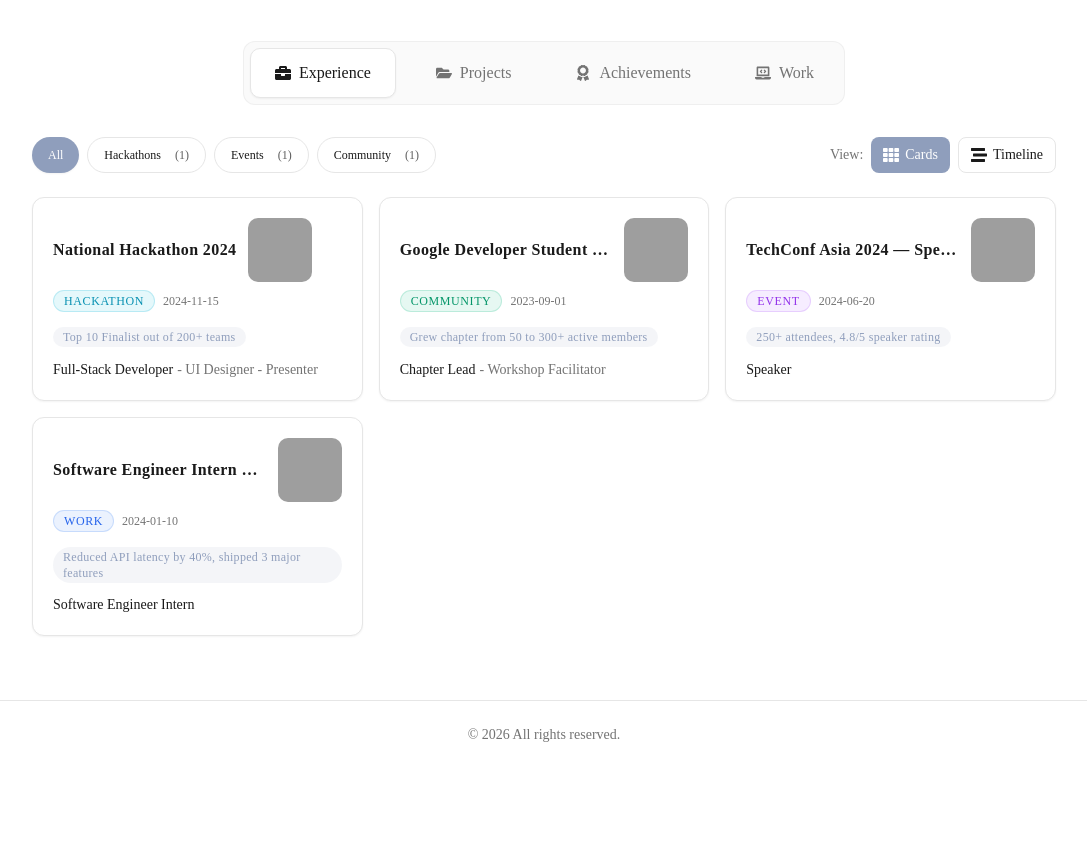
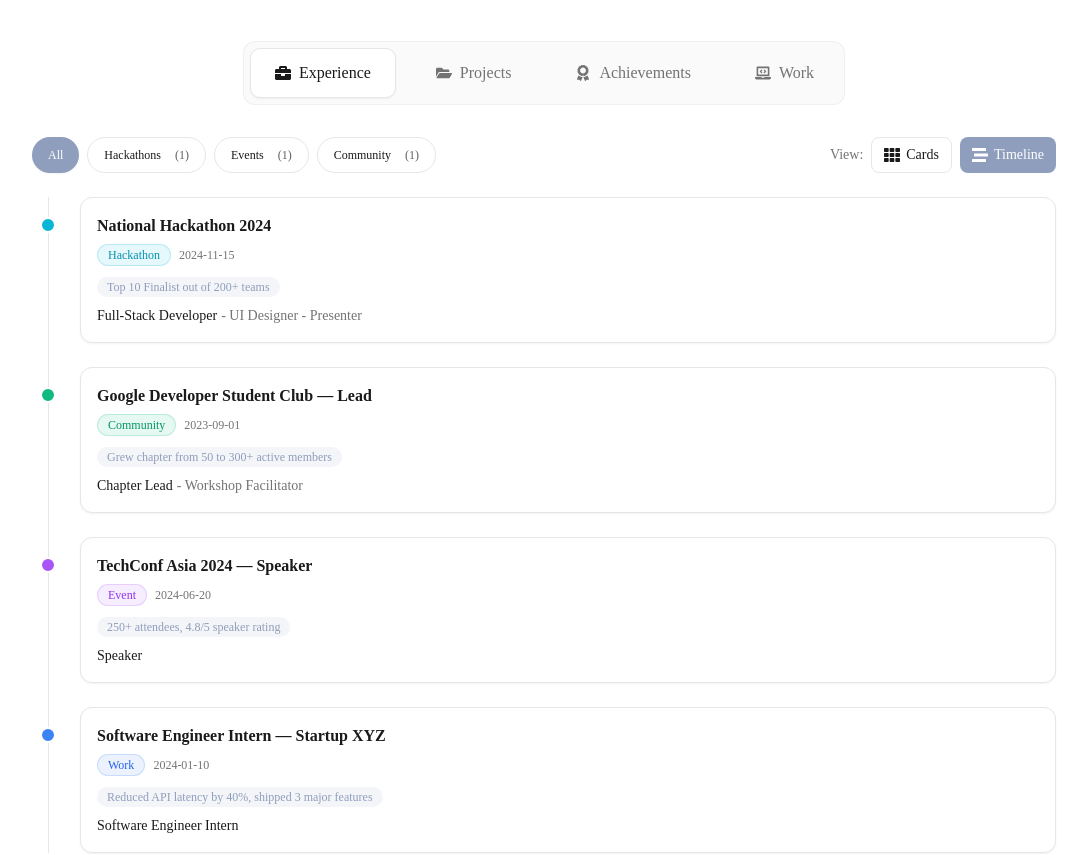
Before and after one commit to Nathasan1410/Portofolio, a Next.js app: page / in a window 1280 px wide. Shown: the part 880-1735 px from the top of the page, without its empty margins (96-1183 px from the left). Before the commit the page ends 1649 px from the top, so only its background shows below. Built offline with nearby package versions, Linux system fonts and the light colour scheme; grey boxes are pictures that could not be loaded.

Commit message:
fix: set timeline as default view in ExperienceGrid
Default viewMode changed from 'cards' to 'timeline'

```diff
--- a/components/sections/Experience/ExperienceGrid.tsx
+++ b/components/sections/Experience/ExperienceGrid.tsx
@@ -23,7 +23,7 @@
 
 export function ExperienceGrid({ experiences, onSelectExperience }: ExperienceGridProps) {
   const [activeFilter, setActiveFilter] = useState<FilterType>('all')
-  const [viewMode, setViewMode] = useState<'cards' | 'timeline'>('cards')
+  const [viewMode, setViewMode] = useState<'cards' | 'timeline'>('timeline')
 
   const filteredExperiences = useMemo(() => {
     if (activeFilter === 'all') return experiences
```
